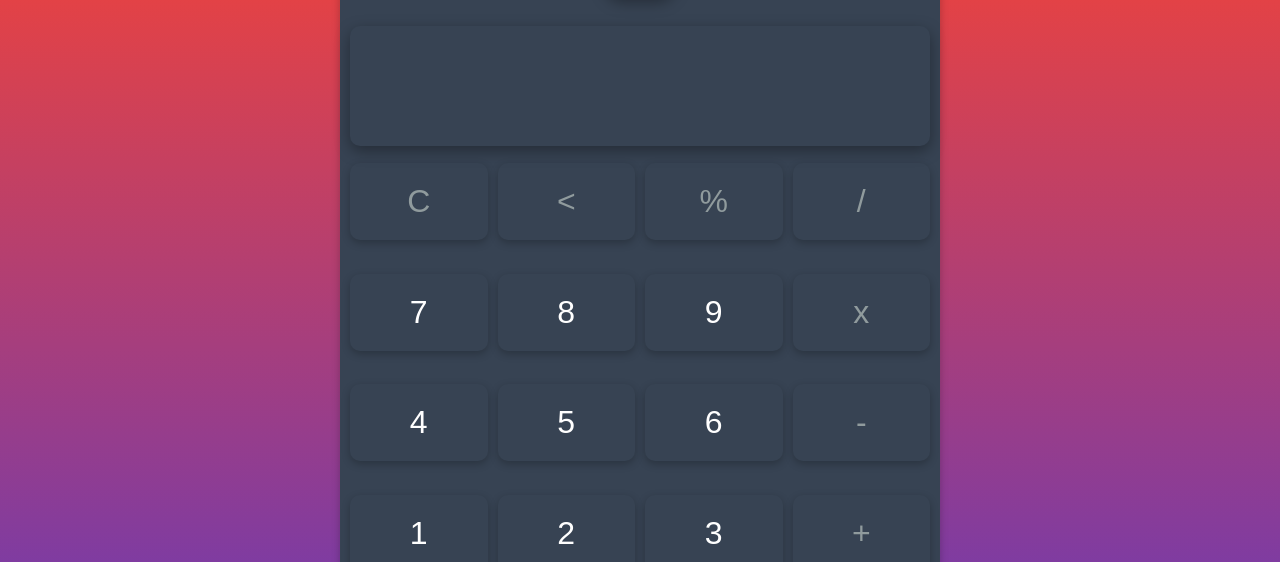
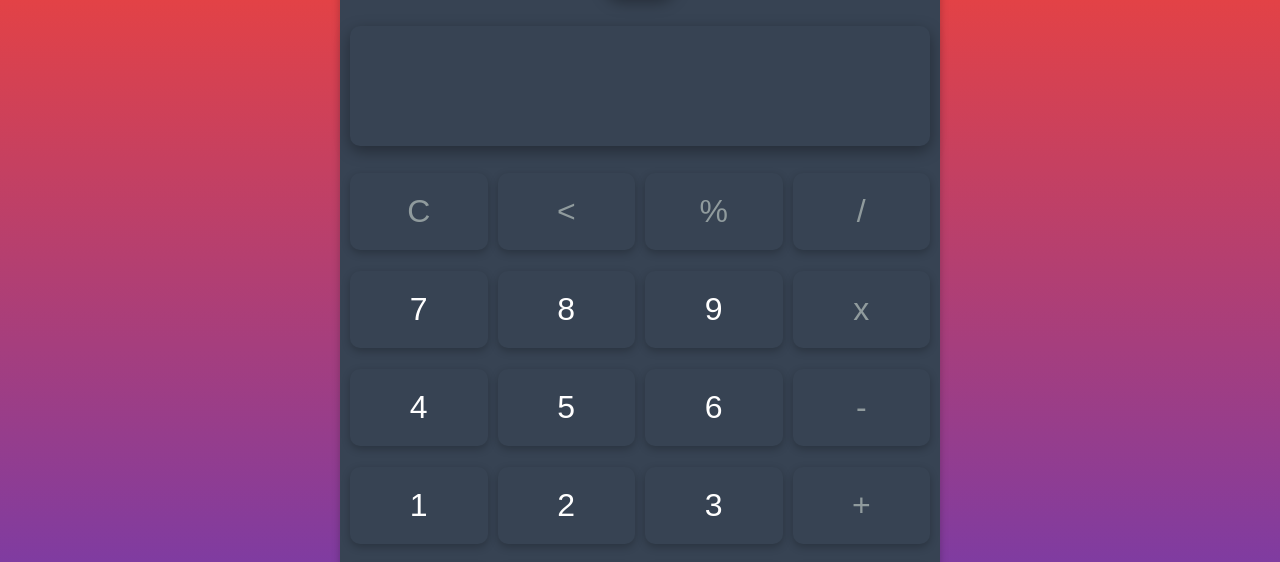
Before and after one commit to alielbasuony8/Calculator, a plain HTML site: page index.html in a window 1280 px wide. Shown: the part 99-661 px from the top of the page. Drawn offline with Linux system fonts and the light colour scheme.

Commit message:
Update style.css

```diff
--- a/Styles/style.css
+++ b/Styles/style.css
@@ -33,7 +33,6 @@ body.toggle--isLight{
     color: var(--main-text-dark-color);
     padding: 10px;
     box-shadow: rgba(0, 0, 0, 0.24) 0px 3px 8px;
-    max-height: 100vh;
 }
 .calculator.toggle--isLight{
     color: var(--main-text-light-color);
@@ -79,13 +78,14 @@ input:focus,input:hover{
 }
 
 .main{
-    height: 68vh;
+    height: 60vh;
     display: grid;
     grid-template-columns:repeat(4,1fr);
     grid-template-rows: repeat(5,auto);
     gap: 10px;
     justify-content: center;
     align-items: center;
+    margin-top: 1rem;
 }
 .btn{
     padding: 20px;
```
